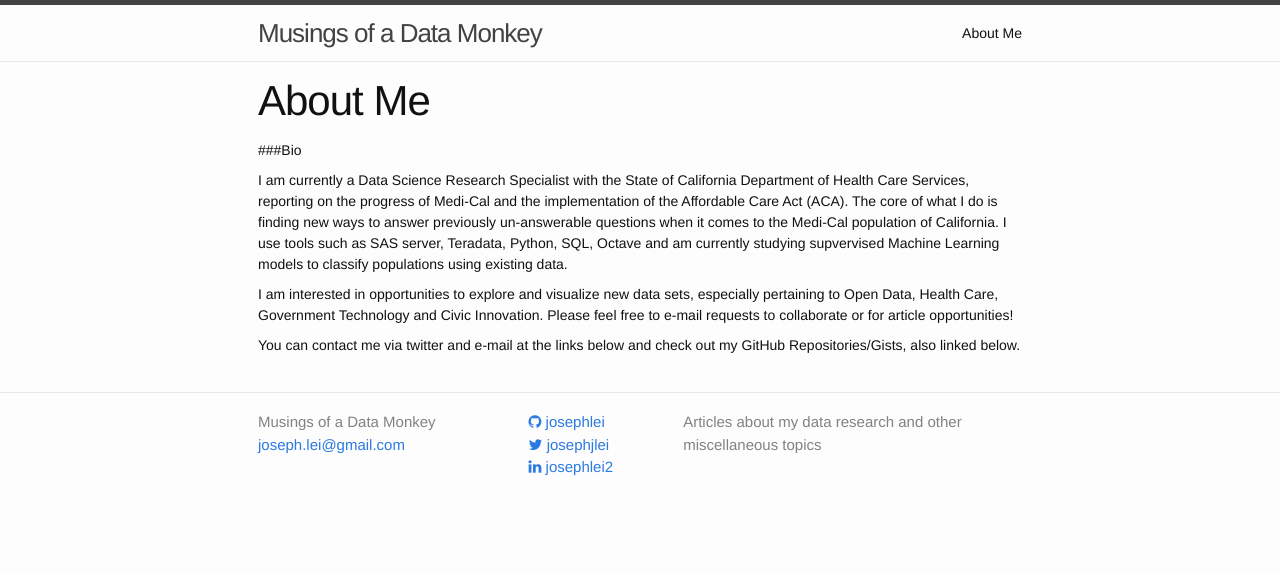
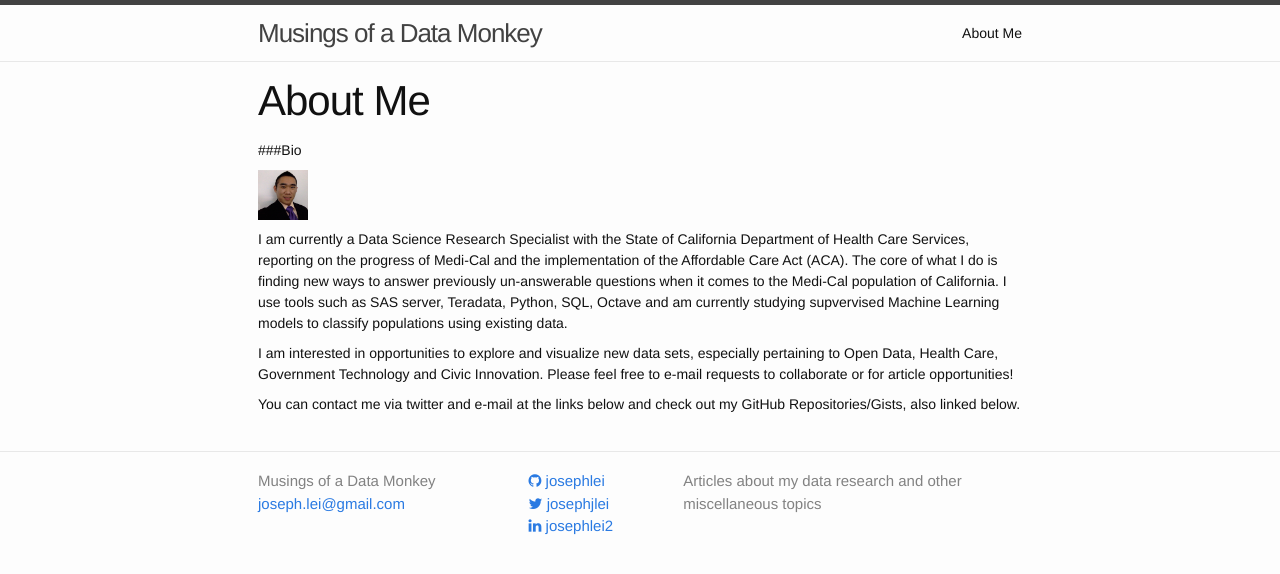
Before and after one commit to josephlei/jjl-website, a Jekyll site: the page built from about.md, in a window 1280 px wide. Shown: the top 574 px of the page. Built offline with Jekyll 4.4.1, drawn with Linux system fonts in a browser that asks for light colours; nearby versions of some CDN libraries.

Commit message:
direct shell update

```diff
--- a/about.md
+++ b/about.md
@@ -6,6 +6,8 @@ permalink: /about/
 
 ###Bio
 
+![hs](/assets/hs.jpg){:height="50px" width="50px"}
+
 I am currently a Data Science Research Specialist with the State of California Department of Health Care Services, reporting on the progress of Medi-Cal and the implementation of the Affordable Care Act (ACA). The core of what I do is finding new ways to answer previously un-answerable questions when it comes to the Medi-Cal population of California. I use tools such as SAS server, Teradata, Python, SQL, Octave and am currently studying supvervised Machine Learning models to classify populations using existing data.
 
 I am interested in opportunities to explore and visualize new data sets, especially pertaining to Open Data, Health Care, Government Technology and Civic Innovation.  Please feel free to e-mail requests to collaborate or for article opportunities!
```
Also changed, not shown: assets/hs.jpg (added).
